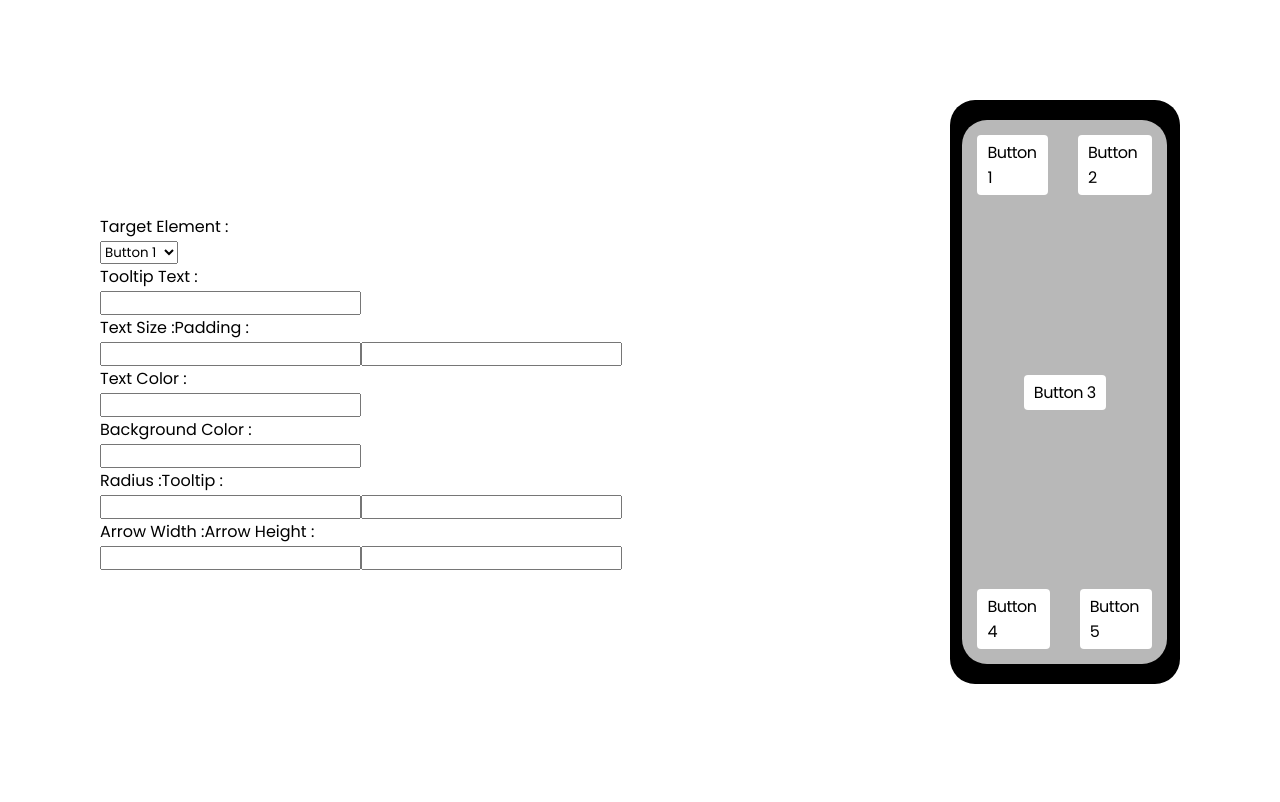
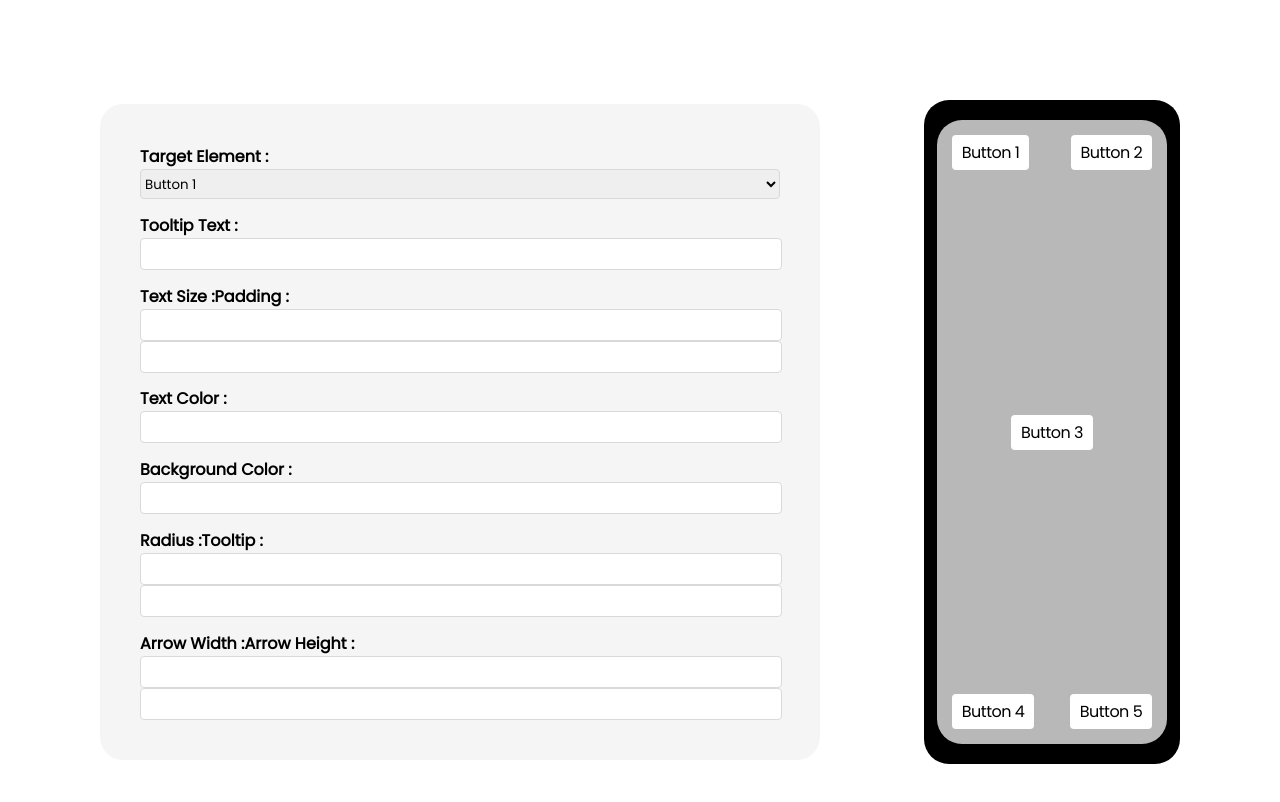
Before and after one commit to j-a-i-a-n-a-n-d/Tooltip-Assignment, a React (Create React App) app: page / in a window 1280 px wide. Shown: the top 802 px of the page. Built offline with nearby package versions, Linux system fonts and the light colour scheme.

Commit message:
fixed css

```diff
--- a/src/components/Left.js
+++ b/src/components/Left.js
@@ -29,100 +29,146 @@ export default function Left() {
     <>
       <div className='Left'>
         <div className='target-element'>
-          <label htmlFor='targetElement'>Target Element :</label>
+          <label className='bold' htmlFor='targetElement'>
+            Target Element :
+          </label>
           <br />
           <select
+            className='input-boxes'
             name='targetElement'
             id='targetElement'
             onChange={handleChange}
           >
-            <option value='Button1'>Button 1</option>
-            <option value='Button2'>Button 2</option>
-            <option value='Button3'>Button 3</option>
-            <option value='Button4'>Button 4</option>
-            <option value='Button5'>Button 5</option>
+            <option value='Button1' className='input-boxes'>
+              Button 1
+            </option>
+            <option value='Button2' className='input-boxes'>
+              Button 2
+            </option>
+            <option value='Button3' className='input-boxes'>
+              Button 3
+            </option>
+            <option value='Button4' className='input-boxes'>
+              Button 4
+            </option>
+            <option value='Button5' className='input-boxes'>
+              Button 5
+            </option>
           </select>
         </div>
         <div className='tooltip-text'>
-          <label htmlFor='tooltipText'>Tooltip Text :</label>
+          <label className='bold' htmlFor='tooltipText'>
+            Tooltip Text :
+          </label>
           <br />
           <input
             type='text'
             id='tooltipText'
             name='tooltipText'
             onChange={handleChange}
+            className='input-boxes'
           />
         </div>
         <div className='textsize-padding'>
-          <label htmlFor='textSize'>Text Size :</label>
-          <label htmlFor='padding'>Padding :</label>
+          <label className='bold' htmlFor='textSize'>
+            Text Size :
+          </label>
+          <label className='bold' htmlFor='padding'>
+            Padding :
+          </label>
           <br />
           <input
             type='number'
             id='textSize'
             name='textSize'
             onChange={handleChange}
+            className='input-boxes'
           />
           <input
             type='number'
             id='padding'
             name='padding'
             onChange={handleChange}
+            className='input-boxes'
           />
         </div>
         <div className='text-color'>
-          <label htmlFor='textColor'>Text Color :</label>
+          <label className='bold' htmlFor='textColor'>
+            Text Color :
+          </label>
           <br />
           <input
             type='text'
             id='textColor'
             name='textColor'
             onChange={handleChange}
+            className='input-boxes'
           />
         </div>
         <div className='background-color'>
-          <label htmlFor='backgroundColor'>Background Color :</label>
+          <label className='bold' htmlFor='backgroundColor'>
+            Background Color :
+          </label>
           <br />
           <input
             type='text'
             id='backgroundColor'
             name='backgroundColor'
             onChange={handleChange}
+            className='input-boxes'
           />
         </div>
         <div className='radius-tooltip'>
-          <label htmlFor='radius'>Radius :</label>
-          <label htmlFor='tooltip'>Tooltip :</label>
-          <br />
+          <div>
+            <label htmlFor='radius' className='bold'>
+              Radius :
+            </label>
+            <label htmlFor='tooltip' className='bold'>
+              Tooltip :
+            </label>
+          </div>
+          <div>
             <input
               type='number'
               id='radius'
               name='cornerRadius'
               onChange={handleChange}
+              className='input-boxes'
             />
             <input
               type='number'
               id='tooltip'
               name='tooltipWidth'
               onChange={handleChange}
+              className='input-boxes'
             />
           </div>
+        </div>
         <div className='arrow-width-height'>
-          <label htmlFor='arrowWidth'>Arrow Width :</label>
-          <label htmlFor='arrowHeight'>Arrow Height :</label>
-          <br />
+          <div>
+            <label htmlFor='arrowWidth' className='bold'>
+              Arrow Width :
+            </label>
+            <label htmlFor='arrowHeight' className='bold'>
+              Arrow Height :
+            </label>
+          </div>
+          <div>
             <input
               type='number'
               id='arrowWidth'
               name='arrowWidth'
               onChange={handleChange}
+              className='input-boxes'
             />
             <input
               type='number'
               id='arrowHeight'
               name='arrowHeight'
               onChange={handleChange}
+              className='input-boxes'
             />
+          </div>
         </div>
       </div>
       <div className='Right'>
--- a/src/components/left.css
+++ b/src/components/left.css
@@ -1,8 +1,17 @@
 .Left {
+  background-color: #f5f5f5;
+  height: 72vh;
+  display: flex;
+  flex-direction: column;
+  justify-content: space-between;
+  width: 50vw;
+  border-radius: 23px;
+  padding: 40px;
+  font-weight: 500;
 }
 .Right {
-  width: 18vw;
-  height: 73vh;
+  width: 20vw;
+  height: 83vh;
   background-color: #000000;
   display: flex;
   justify-content: center;
@@ -28,8 +37,8 @@
   display: flex;
   flex-direction: column;
   justify-content: space-between;
-  width: 16vw;
-  height: 68vh;
+  width: 18vw;
+  height: 78vh;
   background-color: #b8b8b8;
   border-radius: 25px;
 }
@@ -43,3 +52,12 @@
   font-size: 16px;
   font-weight: 500;
 }
+.bold {
+  font-weight: 700;
+}
+.input-boxes {
+  width: 100%;
+  height: 30px;
+  border-radius: 4px;
+  border: 1px #d9d9d9 solid;
+}
```
Lines whose indentation alone changed are shown as unchanged.
